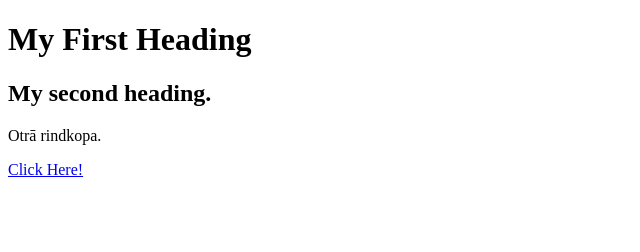
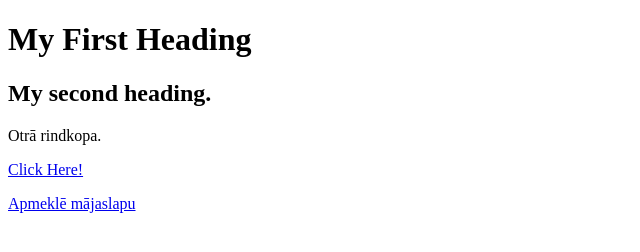
Before and after one commit to DG-kristofers/my-first-webpage, a plain HTML site: page index.html in a window 1280 px wide. Shown: the whole page, without its empty margins (0-640 px from the left). Drawn offline with Linux system fonts and the light colour scheme.

Commit message:
second link

```diff
--- a/index.html
+++ b/index.html
@@ -7,5 +7,6 @@
 <p>Otrā rindkopa.</p>
 <p><a href="poga.html">Click Here!</a></p>
 
+<p><a href="https://datorium.eu">Apmeklē mājaslapu</a></p>
 </body>
 </html>
```
